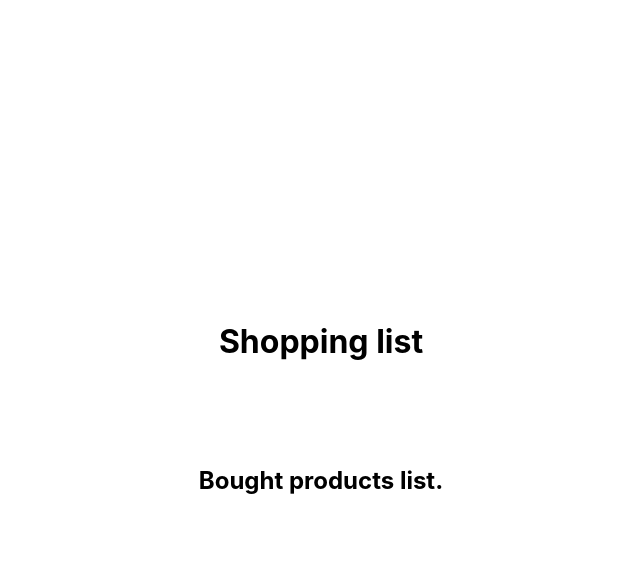
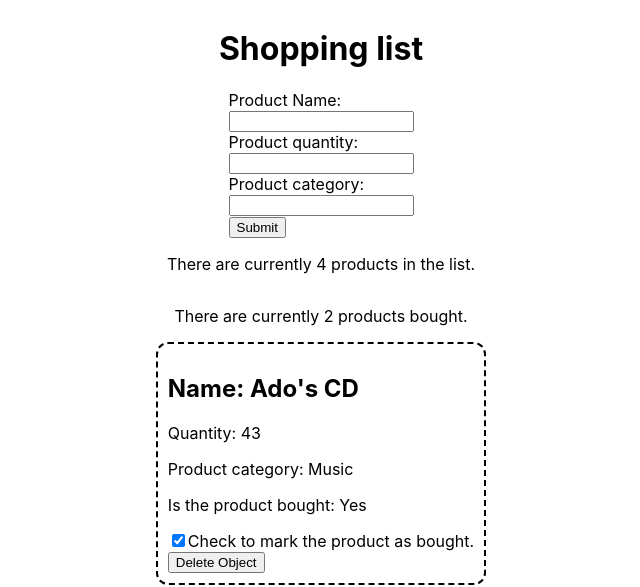
Before and after one commit to sseraflm/shopping-list, a plain HTML site: page index.html in a window 1280 px wide. Shown: the top 587 px of the page, without its empty margins (319-959 px from the left). Drawn offline with Linux system fonts and the light colour scheme.

Commit message:
feat: update shopping list markup

```diff
--- a/index.html
+++ b/index.html
@@ -8,11 +8,19 @@
     </head>
     <body>
         <h1>Shopping list</h1>
+        <form id="inputs">
+            <label for="nameInput">Product Name:</label> <br />
+            <input type="text" id="nameInput" required /> <br />
+            <label for="quantityInput">Product quantity:</label> <br />
+            <input type="number" id="quantityInput" required min="1" /> <br />
+            <label for="categoryInput">Product category:</label> <br />
+            <input type="text" id="categoryInput" required /> <br />
+            <button id="createProduct">Submit</button>
+        </form>
         <p id="productCount"></p>
         <p id="boughtProductCount"></p>
+        <p id="noProducts" class="hidden">No products yet...</p>
         <div id="productList"></div>
-        <h2>Bought products list.</h2>
-        <div id="boughtProductList"></div>
         <script src="script.js"></script>
     </body>
 </html>
```
